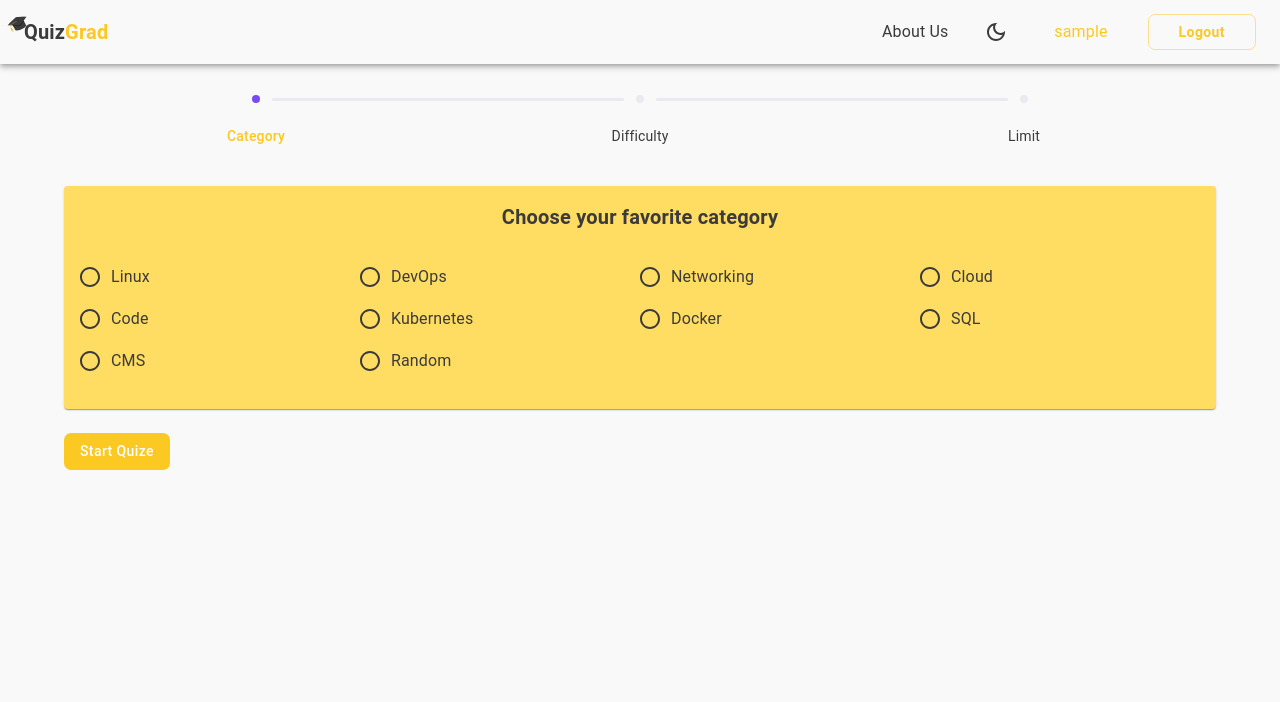
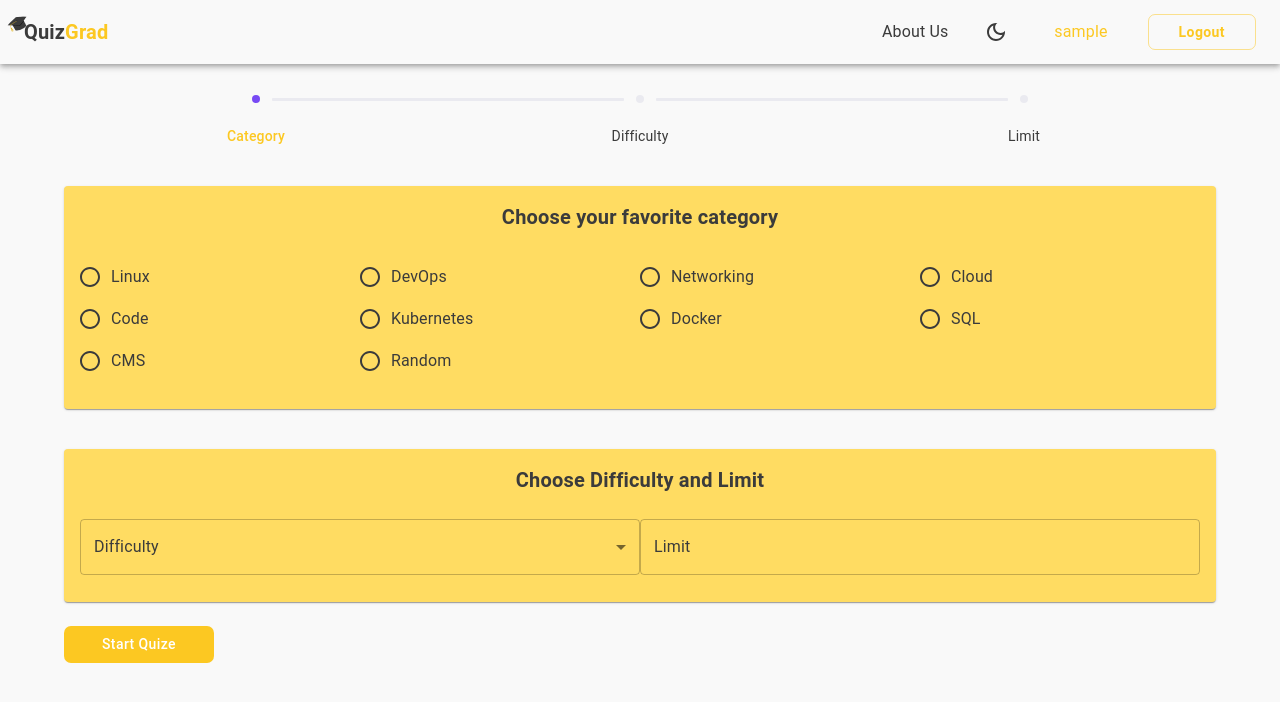
Before and after one commit to amir4774/Quiz-App, a React (Vite) app: page /create-exam in a window 1280 px wide. Shown: the top 702 px of the page. Built offline with nearby package versions, Linux system fonts and the light colour scheme; sample sign-in values are in the browser's storage.

Commit message:
DifficultyandLimit

```diff
--- /dev/null
+++ b/src/Components/CreateExam/Cards/CardError.tsx
@@ -0,0 +1,14 @@
+import { FormHelperText } from "@mui/material";
+
+const CardError = ({ text }: { text?: string }) => {
+  return (
+    <FormHelperText
+      error
+      sx={{ fontWeight: 600, fontSize: 15, textAlign: "center" }}
+    >
+      {text}
+    </FormHelperText>
+  );
+};
+
+export default CardError;
--- /dev/null
+++ b/src/Components/CreateExam/Cards/CardTitle.tsx
@@ -0,0 +1,17 @@
+import { Typography } from "@mui/material";
+
+const CardTitle = ({ text }: { text: string }) => {
+  return (
+    <Typography
+      textAlign="center"
+      color="text.secondary"
+      fontWeight={600}
+      fontSize={20}
+      mb={3}
+    >
+      {text}
+    </Typography>
+  );
+};
+
+export default CardTitle;
--- a/src/Components/CreateExam/Category.tsx
+++ b/src/Components/CreateExam/Cards/Category.tsx
@@ -3,13 +3,14 @@
   CardContent,
   FormControl,
   FormControlLabel,
-  FormHelperText,
   Grid,
   Radio,
   RadioGroup,
-  Typography,
+  useTheme,
 } from "@mui/material";
-import { CategoryProps } from "./Interfaces";
+import CardTitle from "./CardTitle";
+import { CategoryProps } from "../Interfaces";
+import CardError from "./CardError";
 
 const categories = [
   "Linux",
@@ -25,6 +26,8 @@
 ];
 
 const Category = ({ register, errors }: CategoryProps) => {
+  const theme = useTheme();
+
   return (
     <div>
       <Card
@@ -34,15 +37,7 @@
         }}
       >
         <CardContent>
-          <Typography
-            textAlign="center"
-            color="text.secondary"
-            fontWeight={600}
-            fontSize={20}
-            mb={3}
-          >
-            Choose your favorite category
-          </Typography>
+          <CardTitle text="Choose your favorite category" />
 
           <FormControl variant="standard" sx={{ width: "100%" }}>
             <RadioGroup>
@@ -60,11 +55,14 @@
                         "& .MuiSvgIcon-root": {
                           color: "text.secondary",
                         },
+                        "& .Mui-checked .MuiSvgIcon-root": {
+                          color:
+                            theme.palette.mode === "dark"
+                              ? "#4af452"
+                              : "#784af4",
+                        },
                         "& .MuiTypography-root": {
                           color: "text.secondary",
-                        },
-                        "&.Mui-checked .MuiTypography-root": {
-                          color: "primary.main",
                         },
                       }}
                     />
@@ -72,12 +70,8 @@
                 ))}
               </Grid>
             </RadioGroup>
-            <FormHelperText
-              error
-              sx={{ fontWeight: 600, fontSize: 15, textAlign: "center" }}
-            >
-              {errors.category?.message}
-            </FormHelperText>
+
+            <CardError text={errors.category?.message} />
           </FormControl>
         </CardContent>
       </Card>
--- /dev/null
+++ b/src/Components/CreateExam/Cards/DifficultyandLimit.tsx
@@ -0,0 +1,132 @@
+import { useState } from "react";
+import {
+  Card,
+  CardContent,
+  FormControl,
+  InputLabel,
+  MenuItem,
+  Select,
+  SelectChangeEvent,
+  Stack,
+  TextField,
+  useTheme,
+} from "@mui/material";
+import CardTitle from "./CardTitle";
+import { DifficultyProps } from "../Interfaces";
+import CardError from "./CardError";
+
+const difficulties = ["Easy", "Medium", "Hard", "Random"];
+
+const DifficultyandLimit = ({
+  register,
+  errors,
+  setValue,
+}: DifficultyProps) => {
+  const [difficultyValue, setDifficultyValue] = useState("");
+  const theme = useTheme();
+
+  const handleChangeDifficulty = (e: SelectChangeEvent) => {
+    setDifficultyValue(e.target.value);
+    setValue("difficulty", e.target.value);
+  };
+
+  return (
+    <div>
+      <Card
+        sx={{
+          mt: 5,
+          bgcolor: "background.default",
+        }}
+      >
+        <CardContent>
+          <CardTitle text="Choose Difficulty and Limit" />
+
+          <Stack
+            direction={{ xs: "column", md: "row" }}
+            gap={{ xs: "15px", md: "0" }}
+          >
+            <Stack direction="column" width="100%">
+              <FormControl fullWidth>
+                <InputLabel id="select-difficulty">Difficulty</InputLabel>
+                <Select
+                  labelId="select-difficulty"
+                  label="Difficulty"
+                  sx={{
+                    color: "text.secondary",
+                    "&:hover .MuiOutlinedInput-notchedOutline": {
+                      borderColor: "text.secondary",
+                    },
+                  }}
+                  value={difficultyValue}
+                  {...register("difficulty", {
+                    required: "Please select an option",
+                  })}
+                  onChange={handleChangeDifficulty}
+                >
+                  {difficulties.map((difficulty) => (
+                    <MenuItem
+                      value={difficulty}
+                      key={difficulty}
+                      sx={{
+                        color: "text.secondary",
+                      }}
+                    >
+                      {difficulty}
+                    </MenuItem>
+                  ))}
+                </Select>
+              </FormControl>
+
+              <CardError text={errors.difficulty?.message} />
+            </Stack>
+
+            <Stack direction="column" width="100%">
+              <FormControl fullWidth>
+                <TextField
+                  label="Limit"
+                  type="number"
+                  InputProps={{
+                    style: {
+                      color: theme.palette.text.secondary,
+                    },
+                  }}
+                  InputLabelProps={{
+                    style: {
+                      color: theme.palette.text.secondary,
+                    },
+                  }}
+                  sx={{
+                    "& .MuiOutlinedInput-root": {
+                      "&:hover fieldset": {
+                        borderColor: "text.secondary",
+                      },
+                      "&.Mui-focused fieldset": {
+                        borderColor: "text.secondary",
+                      },
+                    },
+                  }}
+                  {...register("limit", {
+                    required: "Limit is required",
+                    valueAsNumber: true,
+                    max: {
+                      value: 20,
+                      message: "Please enter a value equal to or below 20",
+                    },
+                    min: {
+                      value: 5,
+                      message: "Please enter a value equal to or above 5",
+                    },
+                  })}
+                />
+              </FormControl>
+
+              <CardError text={errors.limit?.message} />
+            </Stack>
+          </Stack>
+        </CardContent>
+      </Card>
+    </div>
+  );
+};
+
+export default DifficultyandLimit;
--- a/src/Components/Logout/Logout.tsx
+++ b/src/Components/Logout/Logout.tsx
@@ -31,6 +31,7 @@
     toast.success("Logged out successfully");
     changeUserName("");
     setLoading(false);
+    window.location.reload();
   };
 
   return (
--- a/src/Pages/CreateExam.tsx
+++ b/src/Pages/CreateExam.tsx
@@ -3,7 +3,8 @@
 import { useNavigate } from "react-router-dom";
 import { Box, Button } from "@mui/material";
 import CreateExamStepper from "../Components/CreateExam/CreateExamStepper";
-import Category from "../Components/CreateExam/Category";
+import Category from "../Components/CreateExam/Cards/Category";
+import DifficultyandLimit from "../Components/CreateExam/Cards/DifficultyandLimit";
 import { FormInputs } from "../Components/CreateExam/Interfaces";
 
 const steps = ["Category", "Difficulty", "Limit"];
@@ -19,35 +20,25 @@
     handleSubmit,
     watch,
     formState: { errors },
+    setValue,
   } = useForm<FormInputs>();
 
   const watchCategory = watch("category");
+  const watchDifficulty = watch("difficulty");
+  const watchLimit = watch("limit");
 
-  const totalSteps = () => {
-    return steps.length;
-  };
+  const totalSteps = () => steps.length;
 
-  const completedSteps = () => {
-    return completed.filter((bool) => bool).length;
-  };
+  const completedSteps = () => completed.filter((bool) => bool).length;
 
-  const isLastStep = () => {
-    return activeStep === totalSteps() - 1;
-  };
+  const isLastStep = () => activeStep === totalSteps() - 1;
 
-  const allStepsCompleted = () => {
-    if (completedSteps() === totalSteps()) {
-      navigate("/");
-      return true;
-    }
-
-    return false;
-  };
+  const allStepsCompleted = () => completedSteps() === totalSteps();
 
   const handleNext = () => {
     const newActiveStep =
       isLastStep() && !allStepsCompleted()
-        ? steps.findIndex((step, i) => !(i in completed))
+        ? steps.findIndex((_, i) => !(i in completed))
         : activeStep + 1;
     setActiveStep(newActiveStep);
   };
@@ -64,22 +55,22 @@
 
   const onSubmit = (data: FormInputs) => {
     console.log(data);
+    if (allStepsCompleted()) {
+      navigate("/");
+    }
   };
 
-  // useEffect(() => {
-  //   if (examParams.category) {
-  //     handleComplete(0);
-  //   } else if (examParams.difficulty) {
-  //     handleComplete(1);
-  //   } else if (examParams.limit) {
-  //     handleComplete(2);
-  //   }
-  // }, [examParams]);
   useEffect(() => {
     if (watchCategory) {
       handleComplete(0);
     }
-  }, [watchCategory]);
+    if (watchDifficulty) {
+      handleComplete(1);
+    }
+    if (watchLimit) {
+      handleComplete(2);
+    }
+  }, [watchCategory, watchDifficulty, watchLimit]);
 
   return (
     <div>
@@ -92,8 +83,17 @@
 
         <form onSubmit={handleSubmit(onSubmit)}>
           <Category register={register} errors={errors} />
+          <DifficultyandLimit
+            register={register}
+            errors={errors}
+            setValue={setValue}
+          />
 
-          <Button type="submit" variant="useful" sx={{ my: 3 }}>
+          <Button
+            type="submit"
+            variant="useful"
+            sx={{ my: 3, width: { xs: "100%", md: "150px" } }}
+          >
             Start Quize
           </Button>
         </form>
```
Also changed, not shown: src/Components/CreateExam/Interfaces.ts (+5 -2 lines).
